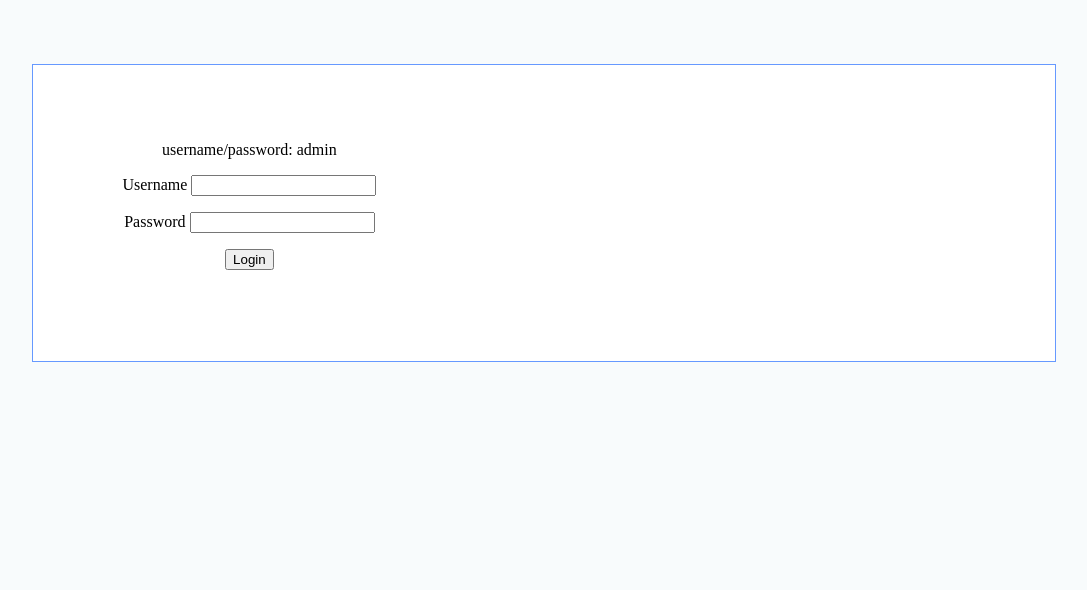
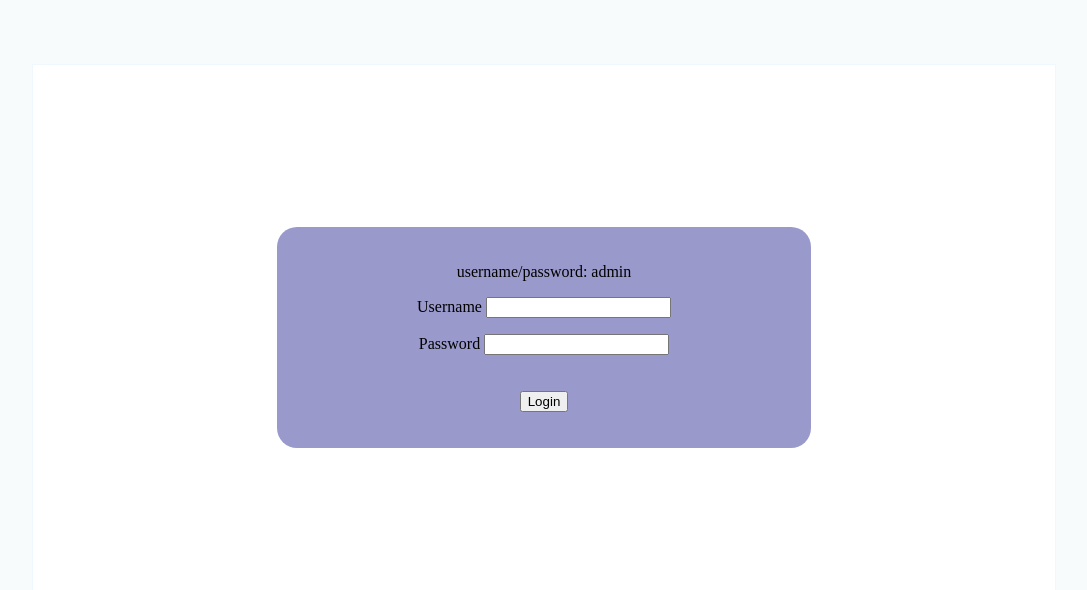
Before and after one commit to byron-hai/album_proj, a Flask app: template album_app/templates/login.html in a window 1280 px wide. Shown: the top 590 px of the page, without its empty margins (96-1183 px from the left). Run offline with Flask 2, Linux system fonts and the light colour scheme; the template is opened without the code that fills it, so the values that code supplies are empty.

Commit message:
Do some changes
Signed-off-by: byron-hai <zhibohi@163.com>

```diff
--- a/album_app/main.py
+++ b/album_app/main.py
@@ -33,6 +33,9 @@ def login():
         if session['username'] == 'admin' and session['password'] == 'admin':
             flash('You were loged in')
             return redirect(url_for('home', user=session['username']))
+        else:
+            flash('Username or Password error! Try again.')
+            return redirect(request.url)
 
     return render_template('login.html')
 
--- a/album_app/templates/base.html
+++ b/album_app/templates/base.html
@@ -8,13 +8,17 @@
     </title>
 </head>
 
-<body style="margin: 5% 10%; background-color: #f8fbfc; border: solid 1px #6699ff; text-align: center;">
-    <div style="padding:20px; background-color:White">
-        {% block photo_main %}{% endblock %}
+<body style="margin: 5% 10%; background-color: #f8fbfc;">
+
+    <div style="border:solid 1px #f0f8ff; text-align: center; background-color:White;">
+        <div >
+            {% block photo_main %}{% endblock %}
+        </div>
+
+        <div style="position:relative; margin:10% 20%; padding: 40px;">
+            {% block index %}{% endblock %}
+        </div>
     </div>
 
-    <div style="padding:20px; background-color:White">
-        {% block index %}{% endblock %}
-    </div>
 </body>
 </html>
--- a/album_app/templates/home.html
+++ b/album_app/templates/home.html
@@ -4,6 +4,7 @@
 {% endblock %}
 
 {% block photo_main %}
+<div style="padding:20px; background-color:White;">
     {% if user %}
         <div style="text-align:right;">
             <a href="{{ url_for('logout') }}">logout</a>
@@ -28,5 +29,5 @@
         </div>
         {% endfor %}
     </div>
-
+</div>
 {% endblock %}
--- a/album_app/templates/login.html
+++ b/album_app/templates/login.html
@@ -4,14 +4,21 @@
 {% endblock %}
 
 {% block index %}
+    <div style="color:Red; margin-bottom:20px;" id="message">
+        {% for message in get_flashed_messages() %}
+            {{ message }}
+        {% endfor %}
+    </div>
 
-    <div style="width:40%; height:200px;">
+    <div style="padding:20px 40px; background-color:#9999cc; border-radius:20px;" onClick="document.getElementById('message').style.display='none';">
+
         <p>username/password: admin</p>
         <form action="" method="post">
             <p>Username <input type="text" name="username"></p>
             <p>Password <input type="password" name="password"></p>
-            <p><input type="submit" value="Login"></p>
+            <p><input type="submit" value="Login" style="margin-top: 20px;"></p>
         </form>
+
     </div>
 
 {% endblock %}
```
